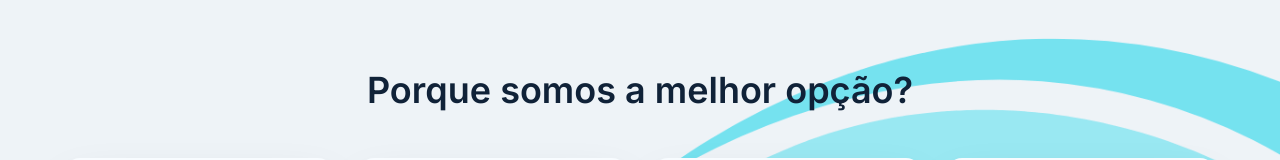
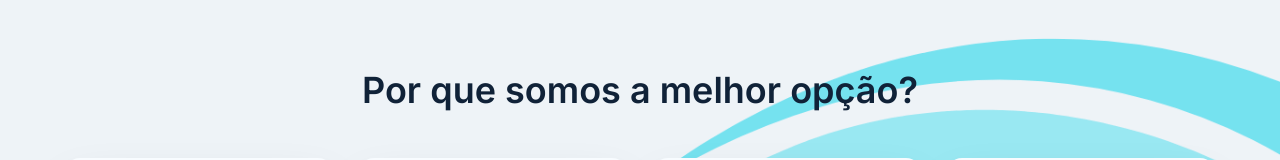
Before and after one commit to SGZ777/CleanLine, a Next.js app in the folder frontend/: page / in a window 1280 px wide. Shown: the part 1474-1634 px from the top of the page. Built offline with nearby package versions, Linux system fonts and the light colour scheme.

Commit message:
fix: correct phrasing in homepage heading for better clarity

```diff
--- a/frontend/src/app/page.jsx
+++ b/frontend/src/app/page.jsx
@@ -85,7 +85,7 @@ export default function Home() {
         <img src="home-background-image.png" className="w-full mt-12 absolute z-10" />
 
         <h2 className="text-4xl font-semibold mb-12 mt-20 z-10">
-          Porque somos a melhor opção?
+          Por que somos a melhor opção?
         </h2>
 
         <div className="grid grid-cols-1 sm:grid-cols-2 lg:grid-cols-4 gap-6 max-w-6xl w-full z-10 ">
```
